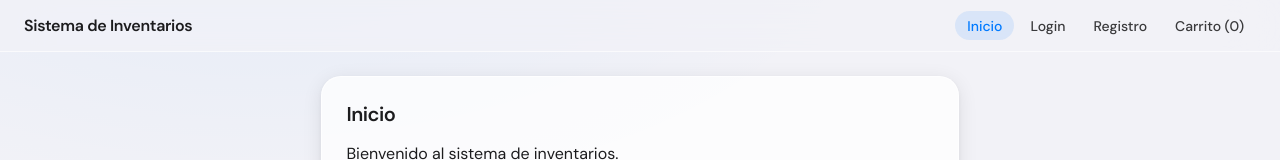
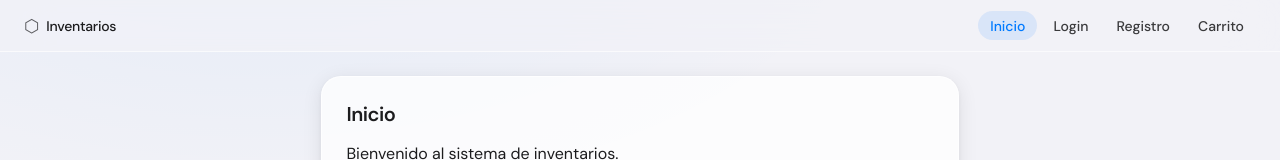
Before and after one commit to gael-meb123/sistema-gestion-de-inventarios, a React (Vite) app in the folder client/: page / in a window 1280 px wide. Shown: the top 160 px of the page. Built offline with nearby package versions, Linux system fonts and the light colour scheme; no server answers.

Commit message:
Refactor navigation links in App component

```diff
--- a/client/src/App.jsx
+++ b/client/src/App.jsx
@@ -18,15 +18,19 @@ function App() {
   return (
     <div className="app-shell">
       <header className="topbar">
-        <h1>Sistema de Inventarios</h1>
+        <NavLink to="/" end className="topbar-brand">
+          <span className="topbar-logo">⬡</span>
+          Inventarios
+        </NavLink>
         <nav>
-          <NavLink to="/" end>
-            Inicio
-          </NavLink>
+          <NavLink to="/" end>Inicio</NavLink>
           {!isAuthenticated && <NavLink to="/login">Login</NavLink>}
           {!isAuthenticated && <NavLink to="/registro">Registro</NavLink>}
           {(!isAuthenticated || user?.rol !== 'admin') && (
-            <NavLink to="/carrito">Carrito ({totalItems})</NavLink>
+            <NavLink to="/carrito" className="cart-link">
+              Carrito
+              {totalItems > 0 && <span className="cart-badge">{totalItems}</span>}
+            </NavLink>
           )}
           {isAuthenticated && <NavLink to="/mi-panel">Mi panel</NavLink>}
           {isAuthenticated && (
```
